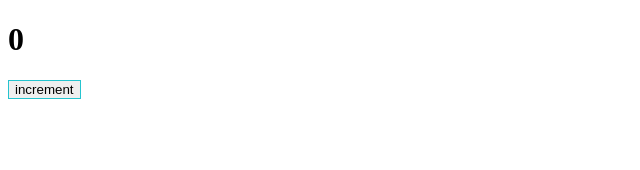
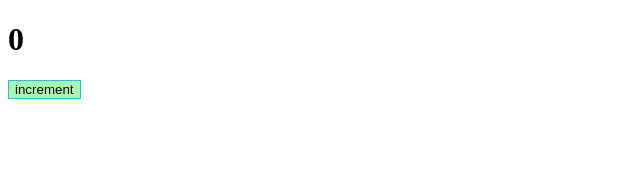
Before and after one commit to Lavrost/react-project, a React app: page / in a window 1280 px wide. Shown: the top 170 px of the page, without its empty margins (0-640 px from the left). Built offline with nearby package versions, Linux system fonts and the light colour scheme; the HTML template or start-up script is replaced by a standard one.

Commit message:
Тестовый коммит

```diff
--- a/src/components/Counter/Counter.scss
+++ b/src/components/Counter/Counter.scss
@@ -1,3 +1,4 @@
 button {
     border: 1px solid rgb(37, 196, 207);
+    background-color: rgba(83, 238, 101, 0.5);
 }
```
